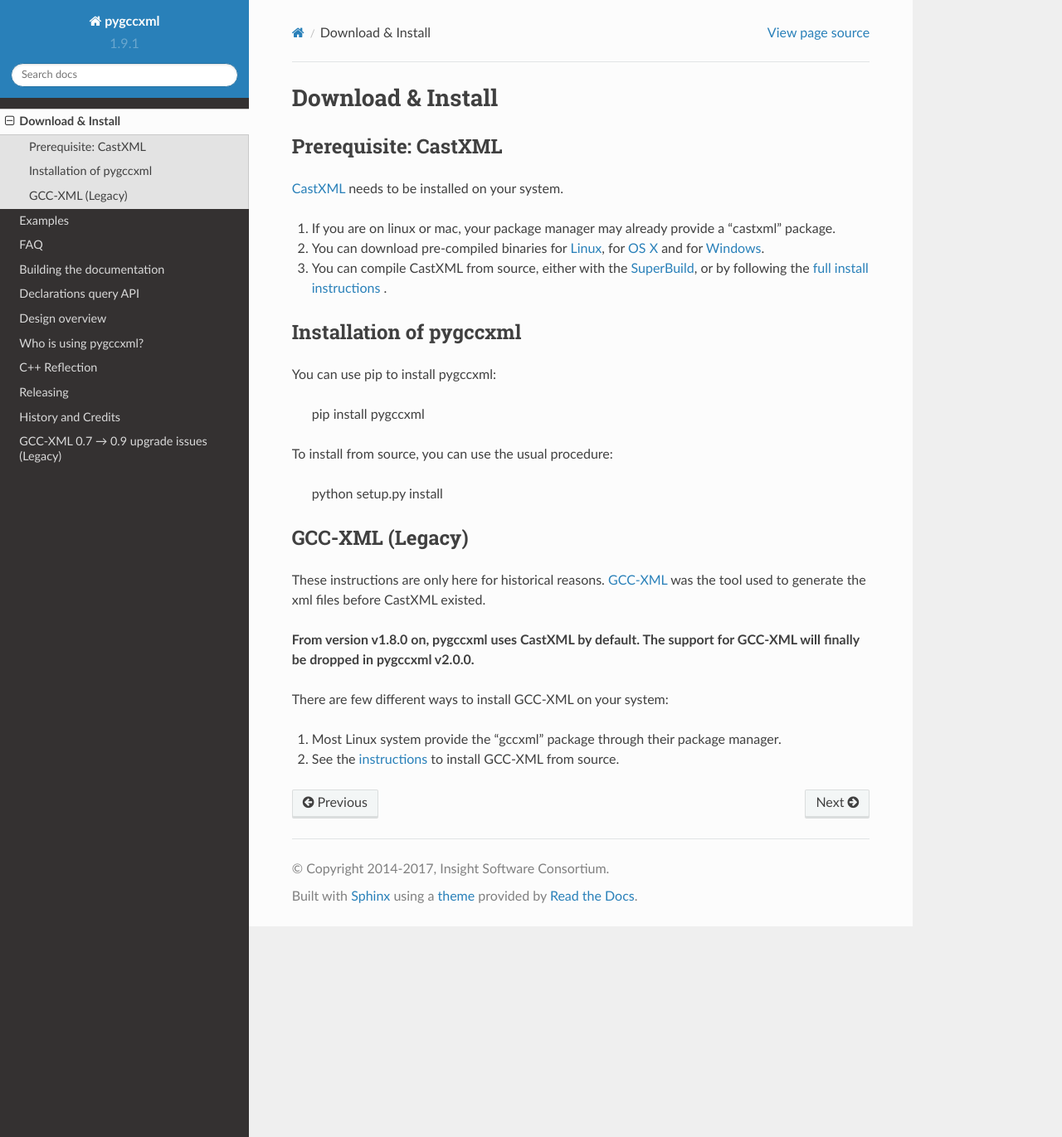
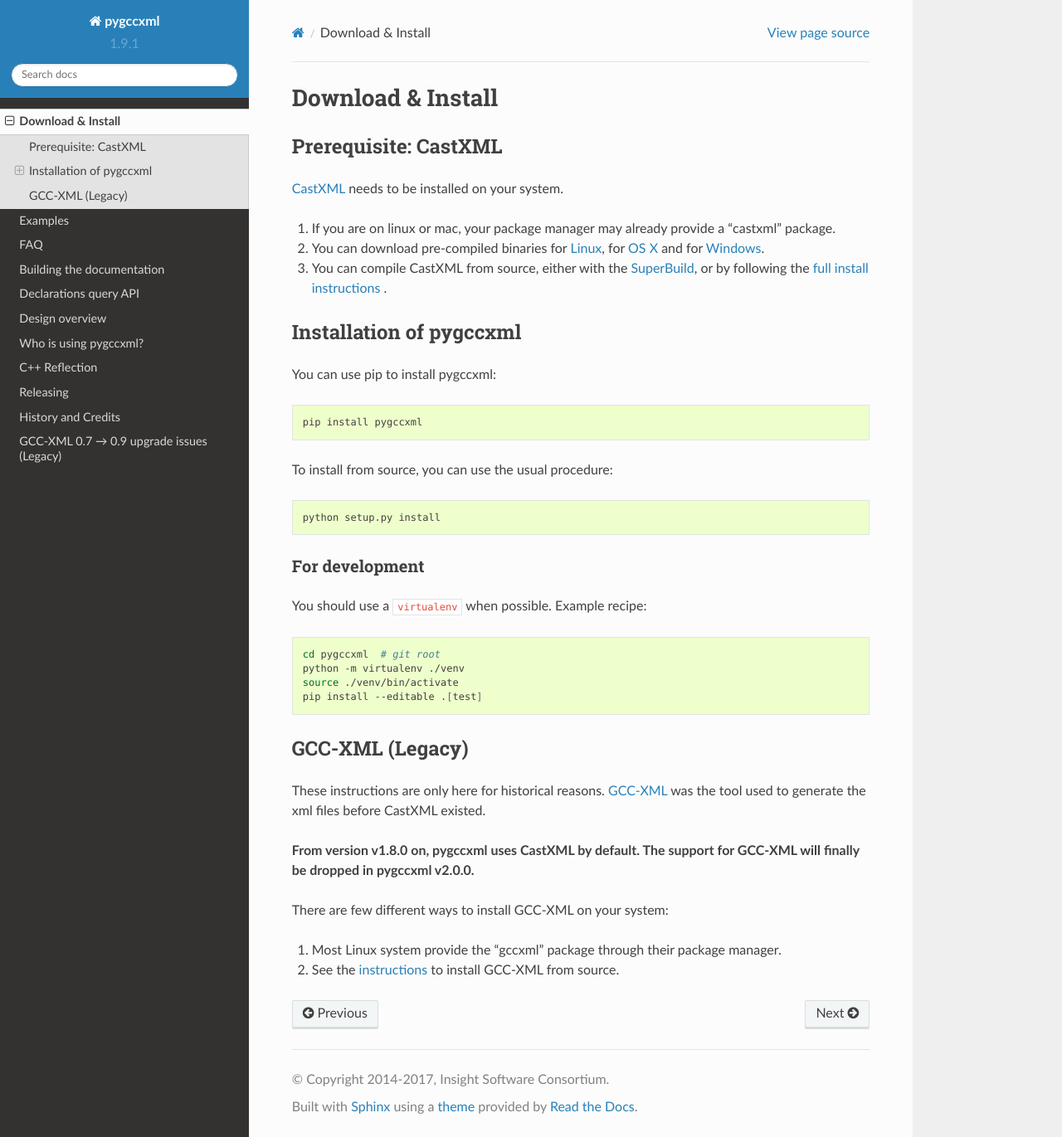
Before and after one commit to CastXML/pygccxml, a Sphinx documentation site: the page built from docs/install.rst, in a window 1280 px wide and 1371 px high. Shown: the whole window at 83% size. Built offline with Sphinx 7.4.7 and the Read the Docs theme 2.0.0, drawn with Linux system fonts in a browser that asks for light colours; pages that are not in the unit, such as notebooks, are missing from menus; the version number is read from the project's files by our own code.

Commit message:
install: Expose test requirements, encourage use of virtualenv
- Use `setuputils.setup(..., extras_require)`
- Organize imports according to PEP8 (builtin, 3rd party, then 1st party)

```diff
--- a/docs/conf.py
+++ b/docs/conf.py
@@ -22,7 +22,7 @@
 # documentation root, use os.path.abspath to make it absolute, like shown here.
 sys.path.insert(0, os.path.abspath('.') + "/../")
 
-from ..release_utils import utils  # nopep8
+from release_utils import utils  # nopep8
 
 # -- General configuration ------------------------------------------------
 
--- a/docs/install.rst
+++ b/docs/install.rst
@@ -18,11 +18,27 @@
 
 You can use pip to install pygccxml:
 
-  pip install pygccxml
+.. code-block:: shell
+
+    pip install pygccxml
 
 To install from source, you can use the usual procedure:
 
+.. code-block:: shell
+
   python setup.py install
+
+For development
+%%%%%%%%%%%%%%%
+
+You should use a ``virtualenv`` when possible. Example recipe:
+
+.. code-block:: shell
+
+  cd pygccxml  # git root
+  python -m virtualenv ./venv
+  source ./venv/bin/activate
+  pip install --editable .[test]
 
 GCC-XML (Legacy)
 ----------------
```
Also changed, not shown: docs/documentation.rst (+5 -3 lines), setup.py (+14 -0 lines), 3 other files.
